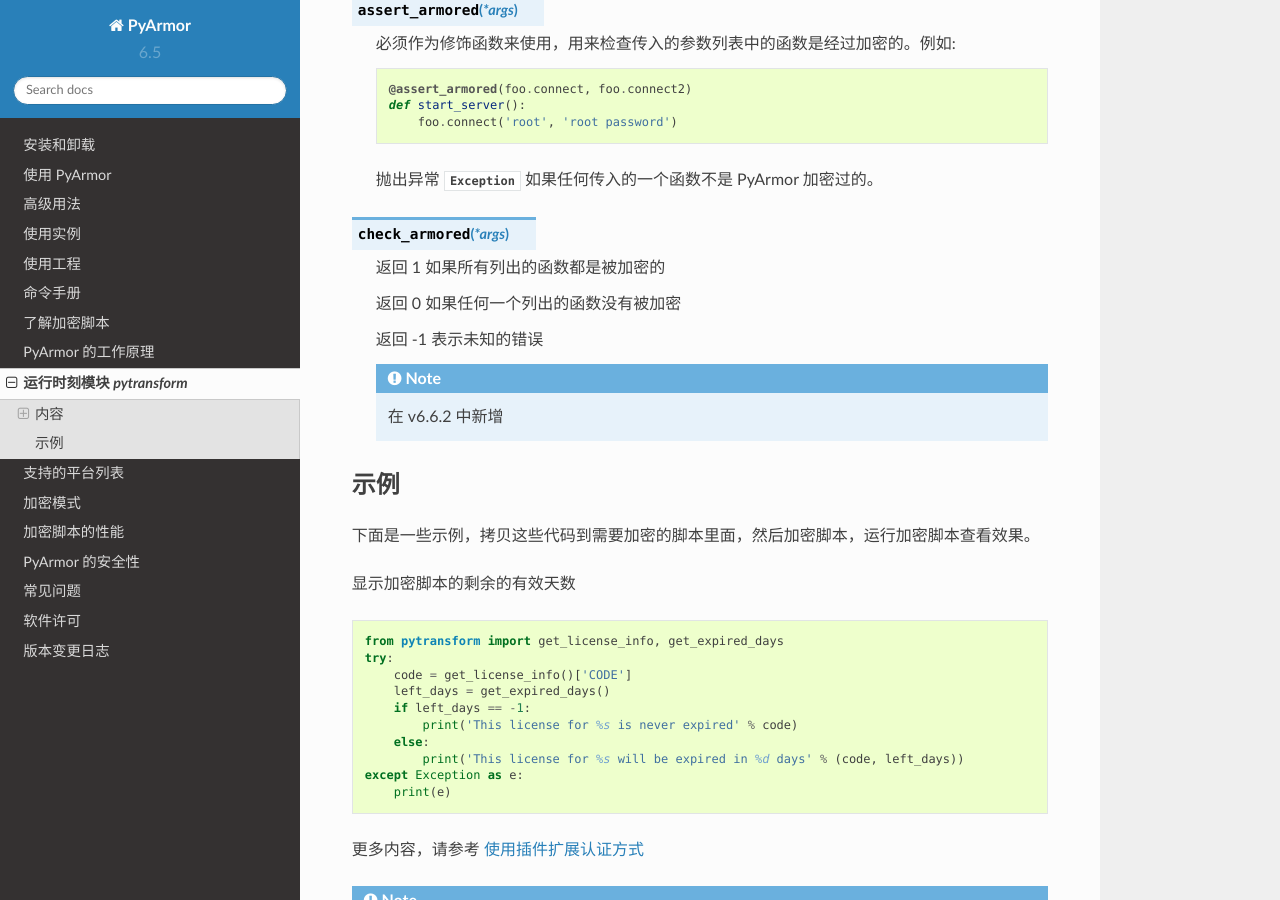
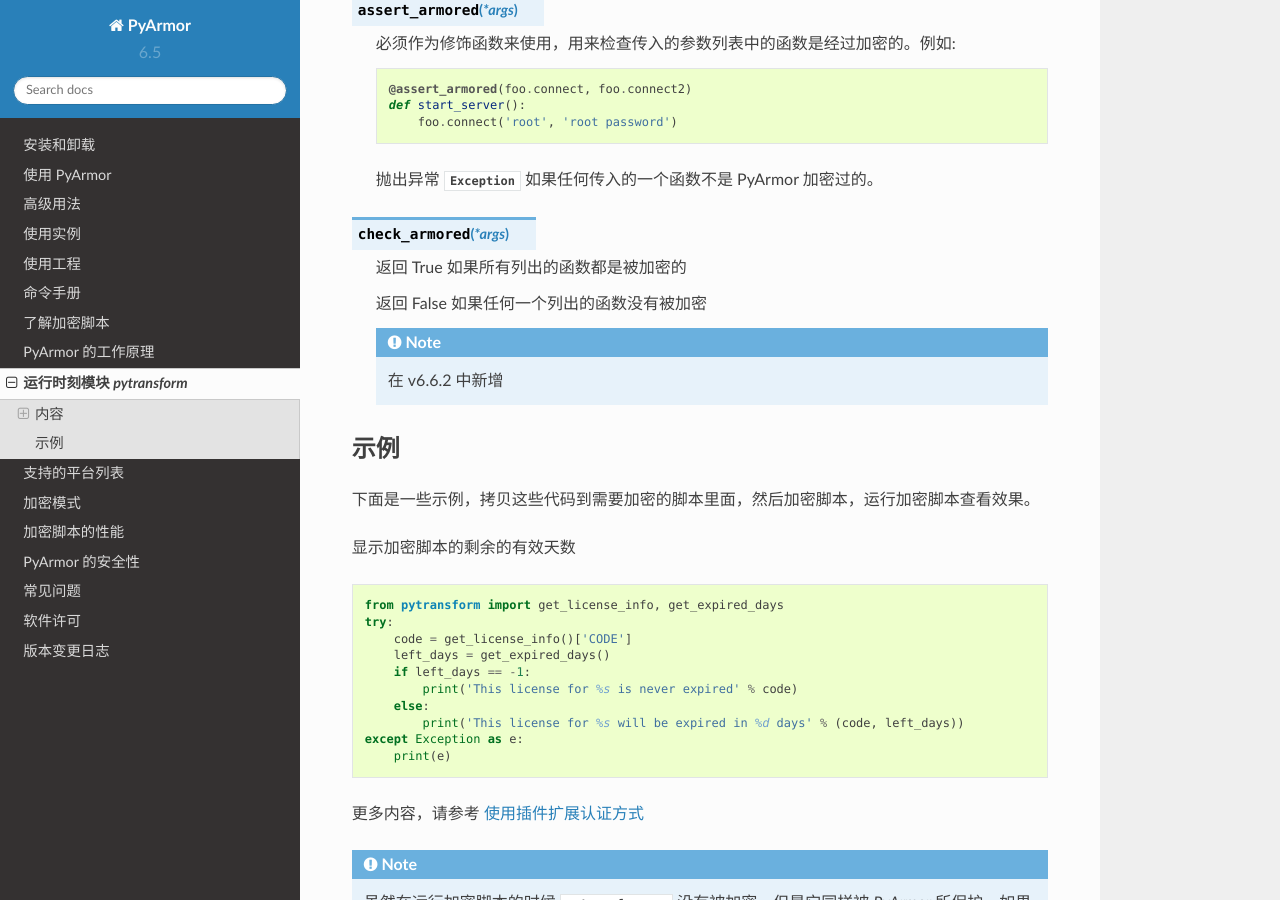
Before and after one commit to dashingsoft/pyarmor-docs-zh, a Sphinx documentation site: the page built from docs/pytransform.rst, in a window 1280 px wide and 900 px high, scrolled down 2262 px. Built offline with Sphinx 7.4.7 and the Read the Docs theme 2.0.0, drawn with Linux system fonts in a browser that asks for light colours.

Commit message:
Refine doc

```diff
--- a/docs/pytransform.rst
+++ b/docs/pytransform.rst
@@ -113,11 +113,9 @@
 
 .. function:: check_armored(*args)
 
-   返回 1 如果所有列出的函数都是被加密的
+   返回 True 如果所有列出的函数都是被加密的
 
-   返回 0 如果任何一个列出的函数没有被加密
-
-   返回 -1 表示未知的错误
+   返回 False 如果任何一个列出的函数没有被加密
 
    .. note:: 在 v6.6.2 中新增
 
```
